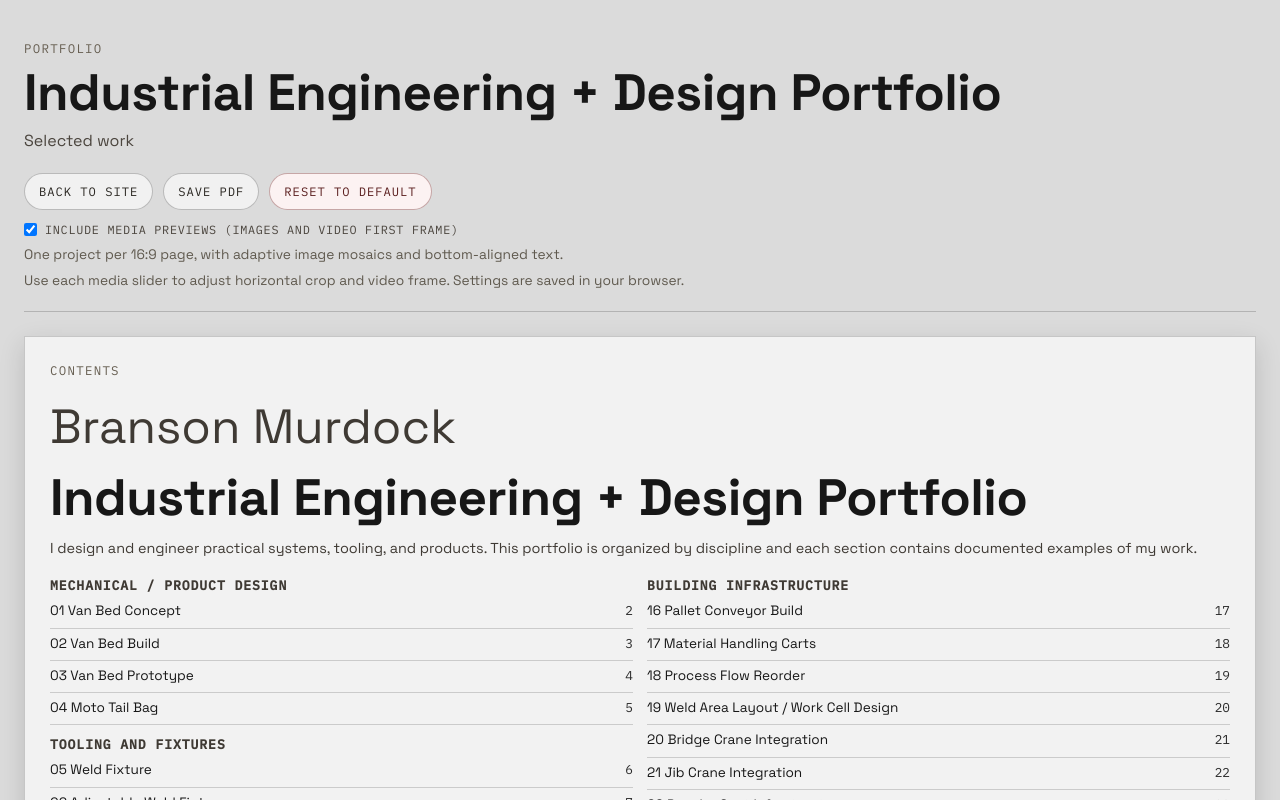
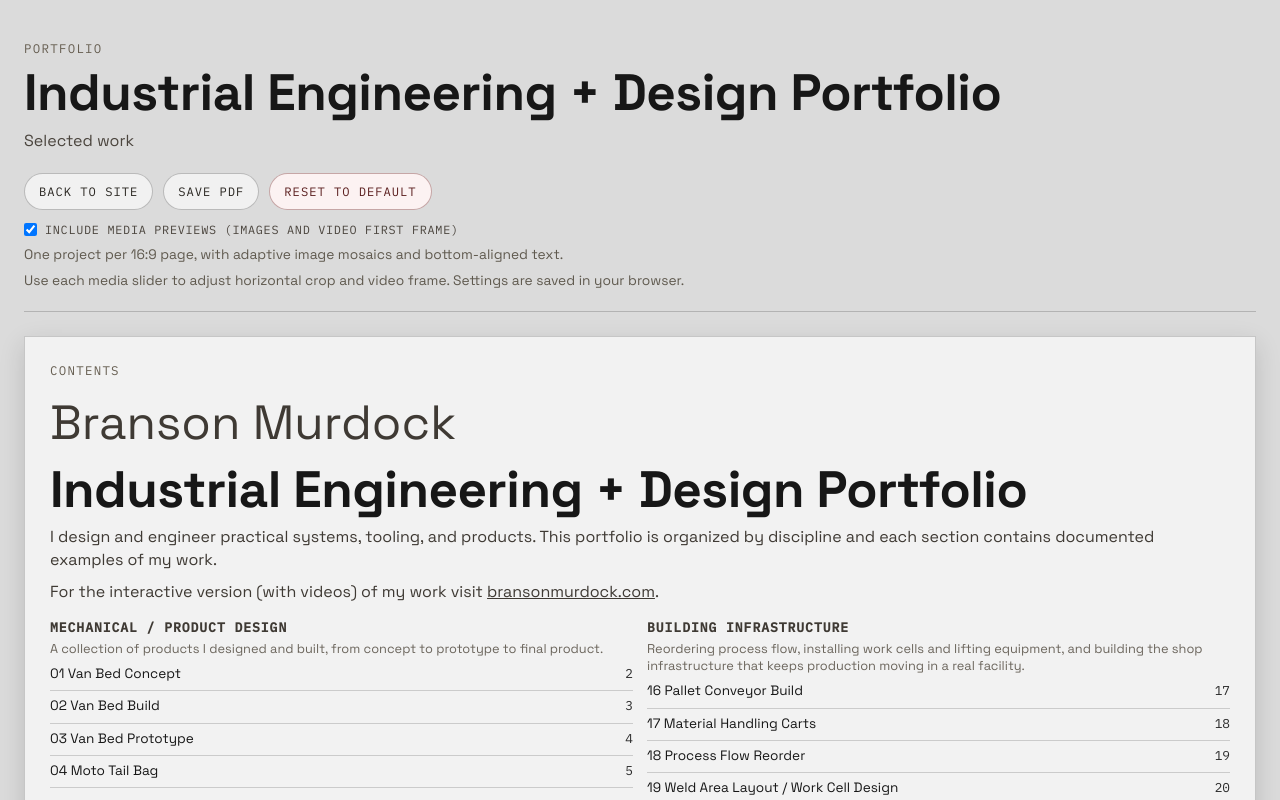
Before and after one commit to branson208/Portfolio-website, a React (Vite) app: page /print in a window 1280 px wide. Built offline with nearby package versions, Linux system fonts and the light colour scheme.

Commit message:
Add new image for Moto Tail Bag and enhance print page with link rendering

```diff
--- a/src/data/portfolio.content.json
+++ b/src/data/portfolio.content.json
@@ -4,7 +4,7 @@
     "title": "Industrial Engineering + Design Portfolio",
     "subtitle": "Selected work",
     "contactEmail": "branson.murdock@gmail.com",
-    "aboutText": "I design and engineer practical systems, tooling, and products. This portfolio is organized by discipline and each section contains documented examples of my work."
+    "aboutText": "I design and engineer practical systems, tooling, and products. This portfolio is organized by discipline and each section contains documented examples of my work.\n\nFor the interactive version (with videos) of my work visit bransonmurdock.com."
   },
   "about": {
     "heading": "About",
@@ -294,21 +294,13 @@
           "title": "Van Swivel Seat",
           "description": [
             "This is a personal project where I built a swivel seat mechanism for my van. This was more of a reverse engineering challenge to see how cheap I could make something that would have otherwise cost me about $300 (not so practical on my student budget).",
-            "This design uses a trailer wheel bearing assembly and spring locking mechanism. I only had two product images to work from (of the original product). Also the locking mechanism wasn't visible in the product images so I had to figure out how it worked and how to make it work with my design."
+            "This design uses a trailer wheel bearing assembly and spring locking mechanism. I only had two product images to work from (of the original product). Also the locking mechanism wasn't visible in the product images so I had to figure out how it worked and how to make it work with my design.",
+            "My favorite way to use this swivel seat is to recline it out the door when I am at a site. Which is more or less a happy accident since I didn't even think about this when I was looking into these swivel seats.",
+            "I just get to put my feet up and relax as I look at the stars above. It's the next best thing to having a sunroof without cutting a hole in the roof of the van."
           ],
           "media": [
             { "type": "image", "src": "/Personal Projects/swivel-seat/swivel.jpg", "alt": "Finished Swivel Seat" },
-            { "type": "image", "src": "/Personal Projects/swivel-seat/rear-facing.jpg", "alt": "Rear Facing View" }
-          ]
-        },
-        {
-          "id": "personal-overview-3",
-          "title": "Favorite Van Swivel Seat Position",
-          "description": [
-            "This is my favorite position to put the seat in, which is more or less a happy accident, since I didn't even think about this when I was looking into these swivel seats.",
-            "I just get to put my feet up and relax as I look at the stars above. It's the next best thing to having a sunroof without cutting a hole in the roof of the van."
-          ],
-          "media": [
+            { "type": "image", "src": "/Personal Projects/swivel-seat/rear-facing.jpg", "alt": "Rear Facing View" },
             { "type": "image", "src": "/Personal Projects/swivel-seat/favorite-position.jpg", "alt": "Favorite Position" }
           ]
         },
@@ -429,11 +421,13 @@
           "title": "Moto Tail Bag",
           "description": ["I love the look and feel of leather and wanted to make a bag that would double as a good medium-sized duffle bag as well as a tail bag for my motorcycle. I wanted a roll-top bag to accommodate different load sizes.",
           "To keep the design modular and simple, I added loop-hook straps on the sides of the bag to allow for different mounting options and hardware to be attached.",
-          "I chose a softer chap leather for the main construction and a harder tooling leather for the straps and accents."
+          "I chose a softer chap leather for the main construction and a harder tooling leather for the straps and accents.",
+          "An interesting design approach I took to designing this bag and making patterns in CAD was to model the bag as a sheet metal feature. I was able to use the sheet metal tools in SolidWorks to create the flat patterns for each piece of leather and then print off the patterns to use as templates for cutting the leather."
           ],
           "media": [
             { "type": "image", "src": "/Product Design/moto-tail-bag/1.jpg", "alt": "Moto Tail Bag on bike" },
-            { "type": "image", "src": "/Product Design/moto-tail-bag/2.jpg", "alt": "Moto Tail Bag strap" }
+            { "type": "image", "src": "/Product Design/moto-tail-bag/2.jpg", "alt": "Moto Tail Bag strap" },
+            { "type": "image", "src": "/Product Design/moto-tail-bag/3.jpg", "alt": "Moto Tail Bag design" }
           ]
         }
       ]
--- a/src/pages/PrintPage.jsx
+++ b/src/pages/PrintPage.jsx
@@ -117,6 +117,20 @@ function normalizeParagraphs(text) {
 
 function getProjectAnchor(projectIndex) {
   return `print-project-${String(projectIndex + 1).padStart(3, "0")}`;
+}
+
+function renderTextWithLinks(text, keyPrefix) {
+  const parts = text.split(/(bransonmurdock\.com)/gi);
+  return parts.map((part, idx) => {
+    if (/^bransonmurdock\.com$/i.test(part)) {
+      return (
+        <a key={`${keyPrefix}-link-${idx}`} href="https://bransonmurdock.com" className="print-inline-link">
+          {part}
+        </a>
+      );
+    }
+    return part;
+  });
 }
 
 function getRenderableMedia(group) {
@@ -594,7 +608,11 @@ export default function PrintPage() {
             <p className="print-front-kicker">Contents</p>
             {about.name && <p className="print-about-name">{about.name}</p>}
             <h2>{site.title || "Portfolio"}</h2>
-            {site.aboutText && <p className="print-front-summary print-front-summary--compact">{site.aboutText}</p>}
+            {normalizeParagraphs(site.aboutText).map((paragraph, idx) => (
+              <p key={`front-summary-${idx}`} className="print-front-summary print-front-summary--compact">
+                {renderTextWithLinks(paragraph, `front-summary-${idx}`)}
+              </p>
+            ))}
 
             <div className="print-toc-columns">
               {tocColumns.map((column, columnIndex) => (
@@ -602,6 +620,9 @@ export default function PrintPage() {
                   {column.map(({ section, entries }) => (
                     <section key={`${section.id}-toc`} className="print-toc-block">
                       <h3 className="print-toc-block-title">{section.title}</h3>
+                      {section.summary && (
+                        <p className="print-toc-block-summary">{section.summary}</p>
+                      )}
                       <ol className="print-toc-list">
                         {entries.map((entry) => (
                           <li key={`${entry.anchor}-toc`} className="print-toc-item">
--- a/src/styles.css
+++ b/src/styles.css
@@ -1507,7 +1507,7 @@ img, video { display: block; width: 100%; height: 100%; object-fit: cover; }
   height: 100%;
   display: flex;
   flex-direction: column;
-  gap: 14px;
+  gap: 10px;
 }
 
 .print-front-kicker {
@@ -1537,9 +1537,14 @@ img, video { display: block; width: 100%; height: 100%; object-fit: cover; }
 }
 
 .print-front-summary--compact {
-  font-size: 0.9rem;
+  font-size: 1rem;
   line-height: 1.42;
   max-width: 100%;
+}
+
+.print-inline-link {
+  color: inherit;
+  text-decoration: underline;
 }
 
 .print-front-footer {
@@ -1592,6 +1597,13 @@ img, video { display: block; width: 100%; height: 100%; object-fit: cover; }
   text-transform: uppercase;
   color: #3f3a34;
   margin-bottom: 4px;
+}
+
+.print-toc-block-summary {
+  font-size: 0.8rem;
+  line-height: 1.35;
+  color: #6b655c;
+  margin: 0 0 8px;
 }
 
 .print-toc-item {
```
Also changed, not shown: Images/Product Design/moto-tail-bag/3.jpg (added).
